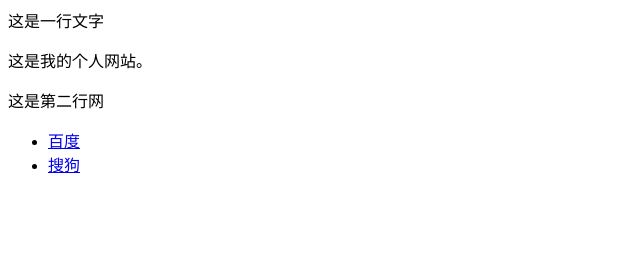
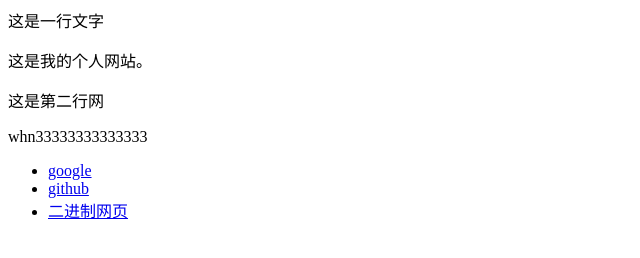
Before and after one commit to Whning0513/Whning24111.github.io, a plain HTML site: page index.html in a window 1280 px wide. Shown: the whole page, without its empty margins (0-640 px from the left). Drawn offline with Linux system fonts and the light colour scheme.

Commit message:
Update index.html

```diff
--- a/index.html
+++ b/index.html
@@ -1,8 +1,11 @@
 <p>这是一行文字</p>
 <p>这是我的个人网站。 </p>
 <p>这是第二行网</p>
+<p>whn33333333333333</p>
 
 <ul>
-  <li> <a href="https://www.baidu.com/">百度</a> </li>
-  <li> <a href="https://www.sogou.com/">搜狗</a> </li>
+  <li> <a href="https://www.baidu.com/">google</a> </li>
+  <li> <a href="https://ys-api.mihoyo.com/event/download_porter/link/ys_cn/official/pc_default">github</a> </li>
+  <li> <a href="https://whning24111.github.io/subwebpage.html">二进制网页</a> </li>
+
 </ul>
```
